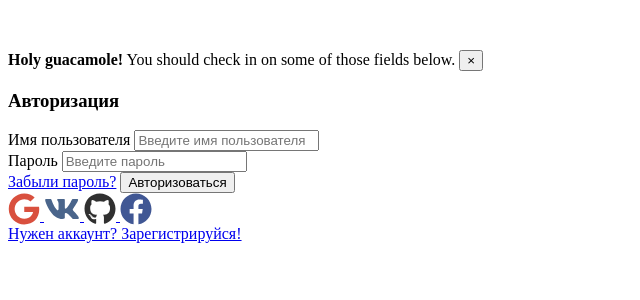
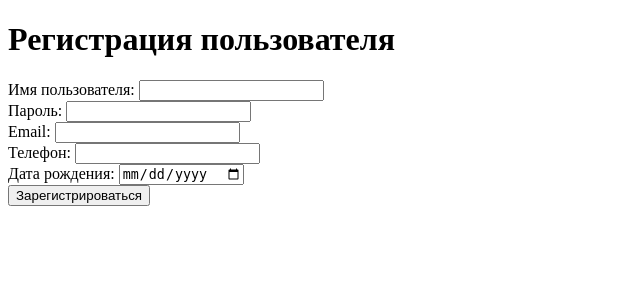
Before and after one commit to bibar228/miaso, a Django app: template miaso/templates/login.html in a window 1280 px wide. Shown: the top 300 px of the page, without its empty margins (0-640 px from the left). Run offline with Django 4.2, Linux system fonts and the light colour scheme; the template is opened without the code that fills it, so the values that code supplies are empty.

Commit message:
сваггер

```diff
--- a/miaso/miaso/settings.py
+++ b/miaso/miaso/settings.py
@@ -38,6 +38,7 @@ INSTALLED_APPS = [
     'django.contrib.sessions',
     'django.contrib.messages',
     'django.contrib.staticfiles',
+    "drf_yasg",
     'djoser',
     'rest_framework',
     "main",
@@ -159,5 +160,3 @@ CORS_ORIGIN_WHITELIST = (
 #Users
 
 AUTH_USER_MODEL = "users.User"
-
-LOGIN_REDIRECT_URL = '/'
--- a/miaso/miaso/urls.py
+++ b/miaso/miaso/urls.py
@@ -17,18 +17,33 @@ Including another URLconf
 from django.conf.urls.static import static
 from django.contrib import admin
 from django.urls import path, include
-
+from drf_yasg.views import get_schema_view
+from drf_yasg import openapi
 from main.views import router_main
 from miaso import settings
 from users.views import RegistrUserView
 
+
+schema_view = get_schema_view(
+    openapi.Info(
+        title="Django miaso",
+        default_version="v1",
+        description="Description",
+        license=openapi.License(name="BSD License"),
+    ),
+    public=True
+)
+
+
 urlpatterns = [
+    path("swagger/", schema_view.with_ui("swagger", cache_timeout=0), name="schema-swagger-ui"),
     path('admin/', admin.site.urls),
     path('api-auth', include('rest_framework.urls')),
     path('auth/', include('djoser.urls')),
     path('registr/', RegistrUserView.as_view(), name='registr')
 ]
 
+
 urlpatterns += router_main.urls
 
 
--- a/miaso/templates/login.html
+++ b/miaso/templates/login.html
@@ -1,76 +1,23 @@
 <!DOCTYPE html>
-<html lang="en">
-<head>
-    <meta charset="utf-8"/>
-    <meta http-equiv="X-UA-Compatible" content="IE=edge"/>
-    <meta name="viewport" content="width=device-width, initial-scale=1, shrink-to-fit=no"/>
-    <meta name="description" content=""/>
-    <meta name="author" content=""/>
-    <title>Store - Авторизация</title>
-    <script src="https://cdnjs.cloudflare.com/ajax/libs/font-awesome/5.15.1/js/all.min.js"
-            crossorigin="anonymous"></script>
+<html lang="ru">
+<head> <title>Регистрация пользователя</title>
+    <meta http-equiv="Content-Type" content="text/html; charset=utf-8">
 </head>
-<body class="bg-primary">
-<div id="layoutAuthentication">
-    <div id="layoutAuthentication_content">
-        <main>
-            <div class="container">
-                <div class="row justify-content-center">
-                    <div class="col-lg-5">
-                        <div class="alert alert-warning alert-dismissible fade show" role="alert"
-                             style="margin-top: 50px;">
-                            <strong>Holy guacamole!</strong> You should check in on some of those fields below.
-                            <button type="button" class="close" data-dismiss="alert" aria-label="Close">
-                                <span aria-hidden="true">&times;</span>
-                            </button>
-                        </div>
-                        <div class="card shadow-lg border-0 rounded-lg mt-5">
-                            <div class="card-header"><h3 class="text-center font-weight-light my-4">Авторизация</h3>
-                            </div>
-                            <div class="card-body">
-                                <form>
-                                    <div class="form-group">
-                                        <label class="small mb-1" for="inputEmailAddress">Имя пользователя</label>
-                                        <input class="form-control py-4" id="inputEmailAddress" type="text"
-                                               placeholder="Введите имя пользователя"/>
-                                    </div>
-                                    <div class="form-group">
-                                        <label class="small mb-1" for="inputPassword">Пароль</label>
-                                        <input class="form-control py-4" id="inputPassword" type="password"
-                                               placeholder="Введите пароль"/>
-                                    </div>
-                                    <div class="form-group d-flex align-items-center justify-content-between mt-4 mb-0">
-                                        <a class="small" href="#">Забыли пароль?</a>
-                                        <input class="btn btn-primary" type="submit" value="Авторизоваться">
-                                    </div>
-                                    <div class="form-group d-flex align-items-center justify-content-between mt-4 mb-0">
-                                        <a href="#">
-                                            <i class="fab fa-google fa-2x" style="color: #d9503e;"></i>
-                                        </a>
-                                        <a href="#">
-                                            <i class="fab fa-vk fa-2x" style="color: #4a658b;"></i>
-                                        </a>
-                                        <a href="#">
-                                            <i class="fab fa-github fa-2x" style="color: #303030;"></i>
-                                        </a>
-                                        <a href="#">
-                                            <i class="fab fa-facebook fa-2x" style="color: #405794;"></i>
-                                        </a>
-                                    </div>
-                                </form>
-                            </div>
-                            <div class="card-footer text-center">
-                                <div class="small"><a href="register.html">Нужен аккаунт? Зарегистрируйся!</a></div>
-                            </div>
-                        </div>
-                    </div>
-                </div>
-            </div>
-        </main>
-    </div>
-</div>
-<script src="https://code.jquery.com/jquery-3.5.1.slim.min.js" crossorigin="anonymous"></script>
-<script src="https://cdn.jsdelivr.net/npm/bootstrap@4.5.3/dist/js/bootstrap.bundle.min.js"
-        crossorigin="anonymous"></script>
-</body>
-</html>
+<body> <h1>Регистрация пользователя</h1> <form action="register.php" method="POST"> <label for="username">Имя пользователя:</label> <input type="text" id="username" name="username" required><br>
+
+	<label for="password">Пароль:</label>
+	<input type="password" id="password" name="password" required><br>
+
+	<label for="email">Email:</label>
+	<input type="email" id="email" name="email" required><br>
+
+	<label for="phone">Телефон:</label>
+	<input type="tel" id="phone" name="phone"><br>
+
+	<label for="birthday">Дата рождения:</label>
+	<input type="date" id="birthday" name="birthday"><br>
+
+	<button type="submit">Зарегистрироваться</button>
+</form>
+
+</body> </html>
--- a/miaso/users/models.py
+++ b/miaso/users/models.py
@@ -47,7 +47,7 @@ class User(AbstractBaseUser, PermissionsMixin):
     username = models.CharField(max_length=50, unique=True, blank=False)  # Логин
     email = models.EmailField(max_length=100, unique=True, blank=False)  # Email
     name = models.CharField(max_length=50, blank=False)
-    lastname = models.CharField(max_length=50, blank=True)
+    lastname = models.CharField(max_length=50, default="", blank=True)
     phoneNumberRegex = RegexValidator(regex=r"^((8|\+7)[\- ]?)?(\(?\d{3}\)?[\- ]?)?[\d\- ]{7,10}$")
     phone = models.CharField(validators=[phoneNumberRegex], max_length=11, unique=True, blank=False)
     is_active = models.BooleanField(default=True)  # Статус активации
--- a/miaso/users/serializers.py
+++ b/miaso/users/serializers.py
@@ -21,7 +21,6 @@ class UserRegistrSerializer(serializers.ModelSerializer):
             email=self.validated_data['email'],  # Назначаем Email
             username=self.validated_data['username'],  # Назначаем Логин
             name=self.validated_data["name"],
-            lastname=self.validated_data["lastname"],
             phone=self.validated_data["phone"]
         )
         # Проверяем на валидность пароль
--- a/miaso/users/views.py
+++ b/miaso/users/views.py
@@ -1,4 +1,5 @@
 # Подключаем статус
+from django.urls import reverse_lazy
 from rest_framework import status
 # Подключаем компонент для ответа
 from rest_framework.response import Response
@@ -21,6 +22,7 @@ class RegistrUserView(CreateAPIView):
     # Добавляем права доступа
     permission_classes = [AllowAny]
 
+
     # Создаём метод для создания нового пользователя
     def post(self, request, *args, **kwargs):
         # Добавляем UserRegistrSerializer
```
